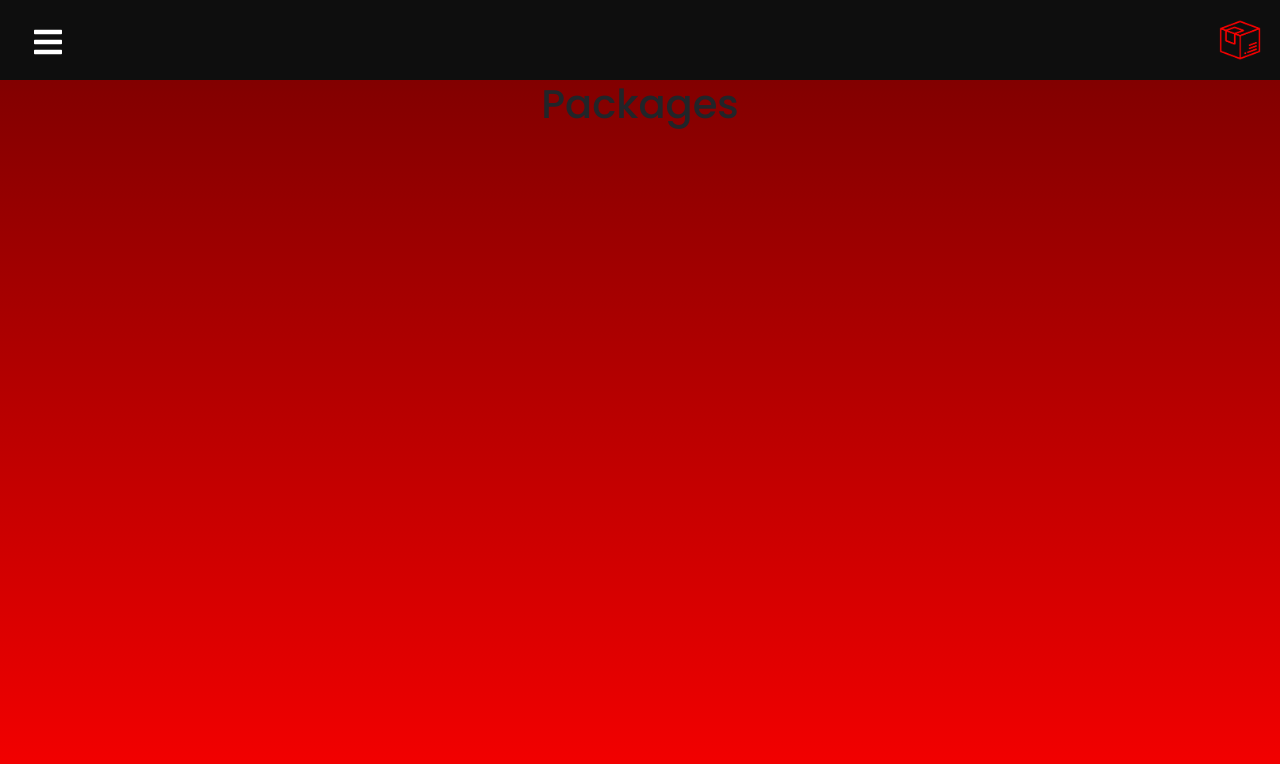
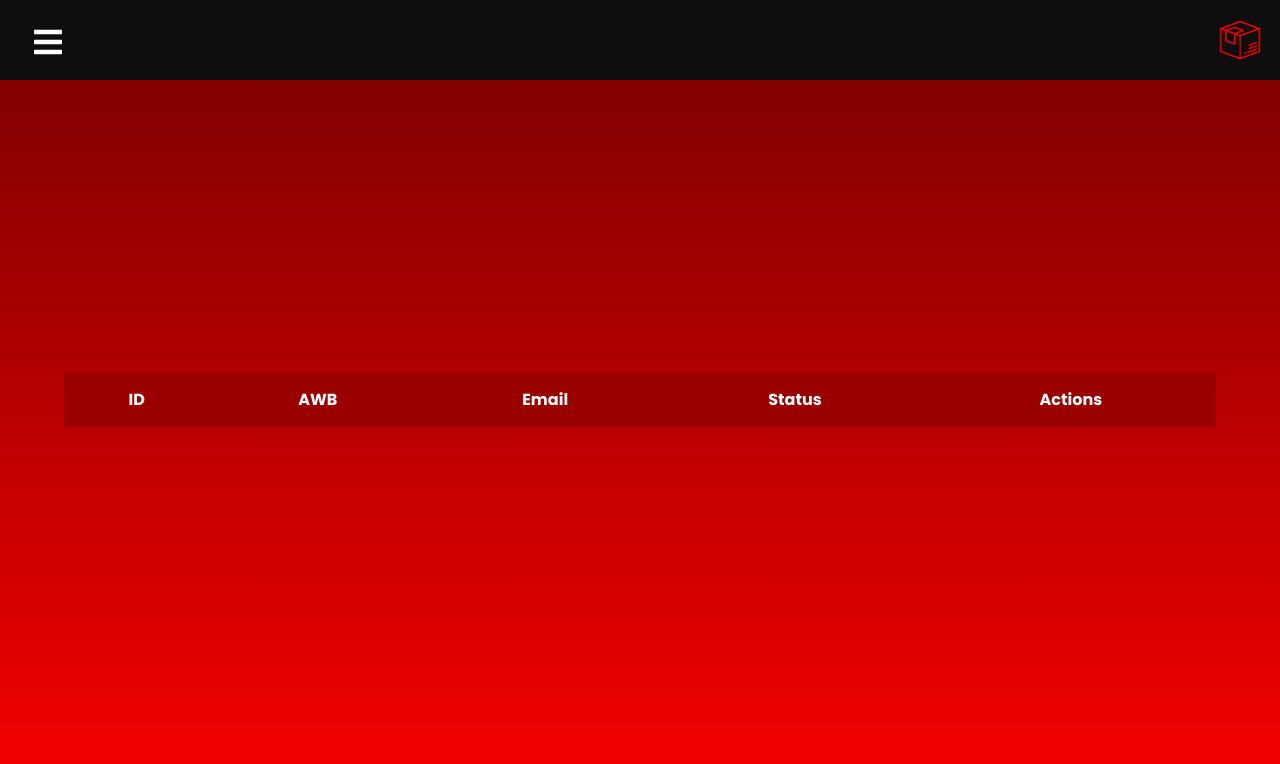
Before and after one commit to BogdanBargaoanu/ExpressParcel, a React (Create React App) app in the folder admin-app/: page /packages in a window 1280 px wide. Shown: the top 764 px of the page. Built offline with nearby package versions, Linux system fonts and the light colour scheme; sample sign-in values are in the browser's storage.

Commit message:
Package page skeleton implementation

```diff
--- a/admin-app/src/components/Packages/Packages.jsx
+++ b/admin-app/src/components/Packages/Packages.jsx
@@ -6,10 +6,103 @@ import axios from 'axios';
 
 const Packages = () => {
     const { showToastMessage } = useToast();
+    const [isLoading, setIsLoading] = useState(false);
+    const [packages, setPackages] = useState([]);
+    const [isFormValidState, setIsFormValidState] = useState(false);
+    const [currentPackage, setCurrentPackage] = useState({
+        id: null,
+        awb: null,
+        created_on: null,
+        delivery_address: null,
+        package_email: null,
+        pay_on_delivery: null,
+        status: null,
+        courier: null
+    });
+
+    const handleUpdate = () => {
+    };
+
+    const deletePackage = (pack) => {
+    };
+
+    var data = React.useMemo(() => packages, [packages]);
+    const columns = React.useMemo(
+        () => [
+            {
+                Header: "ID",
+                accessor: "id",
+            },
+            {
+                Header: "AWB",
+                accessor: "awb",
+            },
+            {
+                Header: "Email",
+                accessor: "package_email",
+            },
+            {
+                Header: "Status",
+                accessor: "status",
+            },
+            {
+                Header: "Actions",
+                Cell: ({ row }) => (
+                    <div className='actions-container'>
+                        <button onClick={() => handleUpdate(row.original)} type="button" className="btn btn-danger btn-update-manager" data-bs-toggle="modal" data-bs-target="#modal-managers">
+                            Update manager
+                        </button>
+                        <button onClick={() => handleUpdate(row.original)} type="button" className="btn btn-danger btn-update" data-bs-toggle="modal" data-bs-target="#modal-couriers">
+                            Update
+                        </button>
+                        <button className="btn-delete">
+                            <span onClick={() => deletePackage(row.original)} className="delete-message">CONFIRM DELETE</span>
+                            <svg className="delete-svg" xmlns="http://www.w3.org/2000/svg" width="25" height="25" fill="none" viewBox="0 0 24 24"
+                                stroke="currentColor" stroke-width="2" >
+                                <path stroke-linecap="round" stroke-linejoin="round"
+                                    d="M19 7l-.867 12.142A2 2 0 0116.138 21H7.862a2 2 0 01-1.995-1.858L5 7m5 4v6m4-6v6m1-10V4a1 1 0 00-1-1h-4a1 1 0 00-1 1v3M4 7h16" />
+                            </svg>
+                        </button>
+                    </div>
+                ),
+            }
+        ],
+        []
+    );
+
+    const { getTableProps, getTableBodyProps, headerGroups, rows, prepareRow } =
+        useTable({ columns, data });
 
     return (
-        <div>
-            <h1>Packages</h1>
+        <div className='packages-container'>
+            <div id="packages-table" className="table-container">
+                {isLoading ? (<h1>Loading packages...</h1>) : (<table {...getTableProps()}>
+                    <thead>
+                        {headerGroups.map((headerGroup) => (
+                            <tr {...headerGroup.getHeaderGroupProps()}>
+                                {headerGroup.headers.map((column) => (
+                                    <th {...column.getHeaderProps()}>
+                                        {column.render("Header")}
+                                    </th>
+                                ))}
+                            </tr>
+                        ))}
+                    </thead>
+                    <tbody {...getTableBodyProps()}>
+                        {rows.map((row) => {
+                            prepareRow(row);
+                            return (
+                                <tr {...row.getRowProps()}>
+                                    {row.cells.map((cell) => (
+                                        <td {...cell.getCellProps()}> {cell.render("Cell")} </td>
+                                    ))}
+                                </tr>
+                            );
+                        })}
+                    </tbody>
+                </table>
+                )}
+            </div>
         </div>
     )
 }
```
